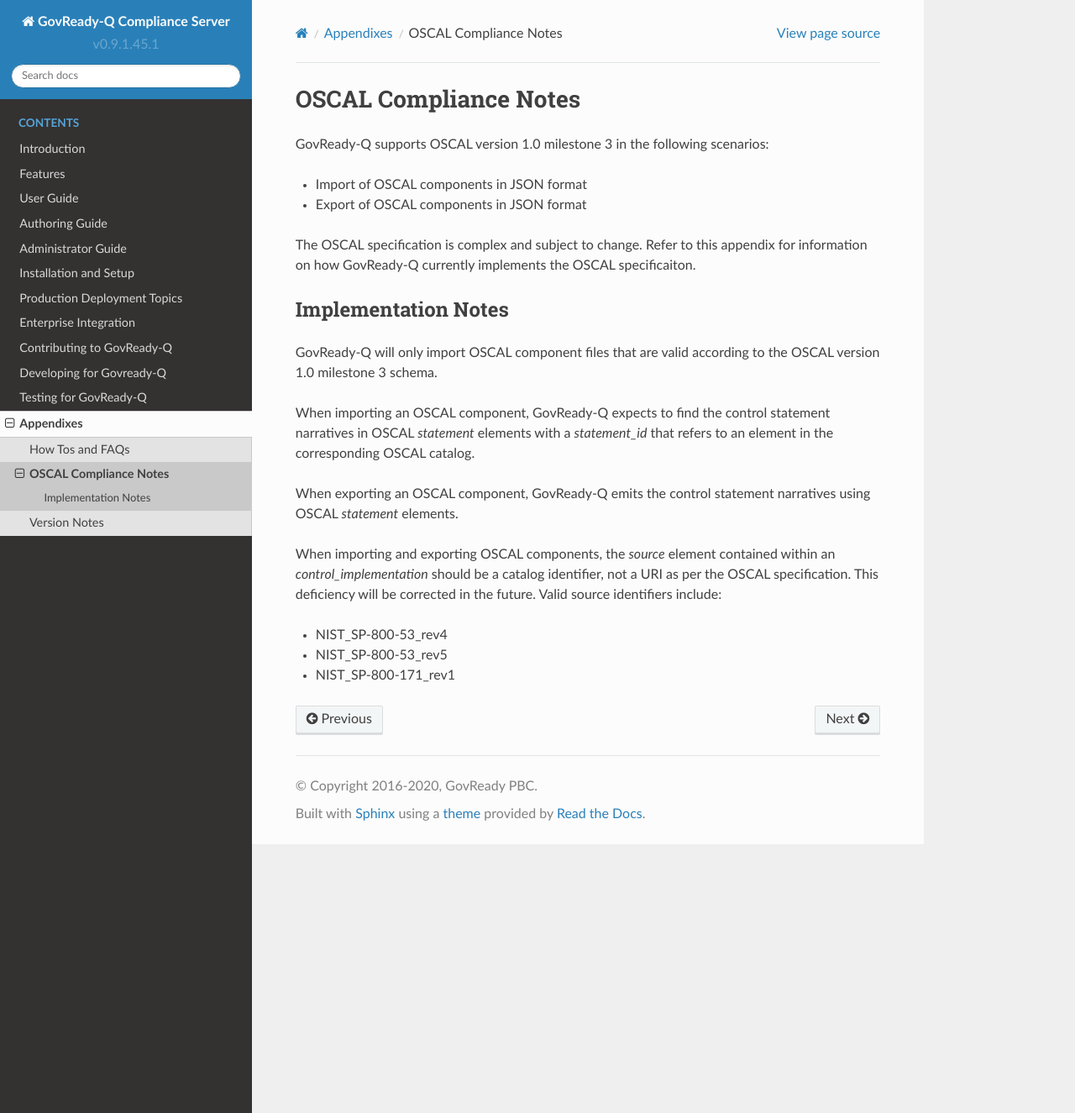
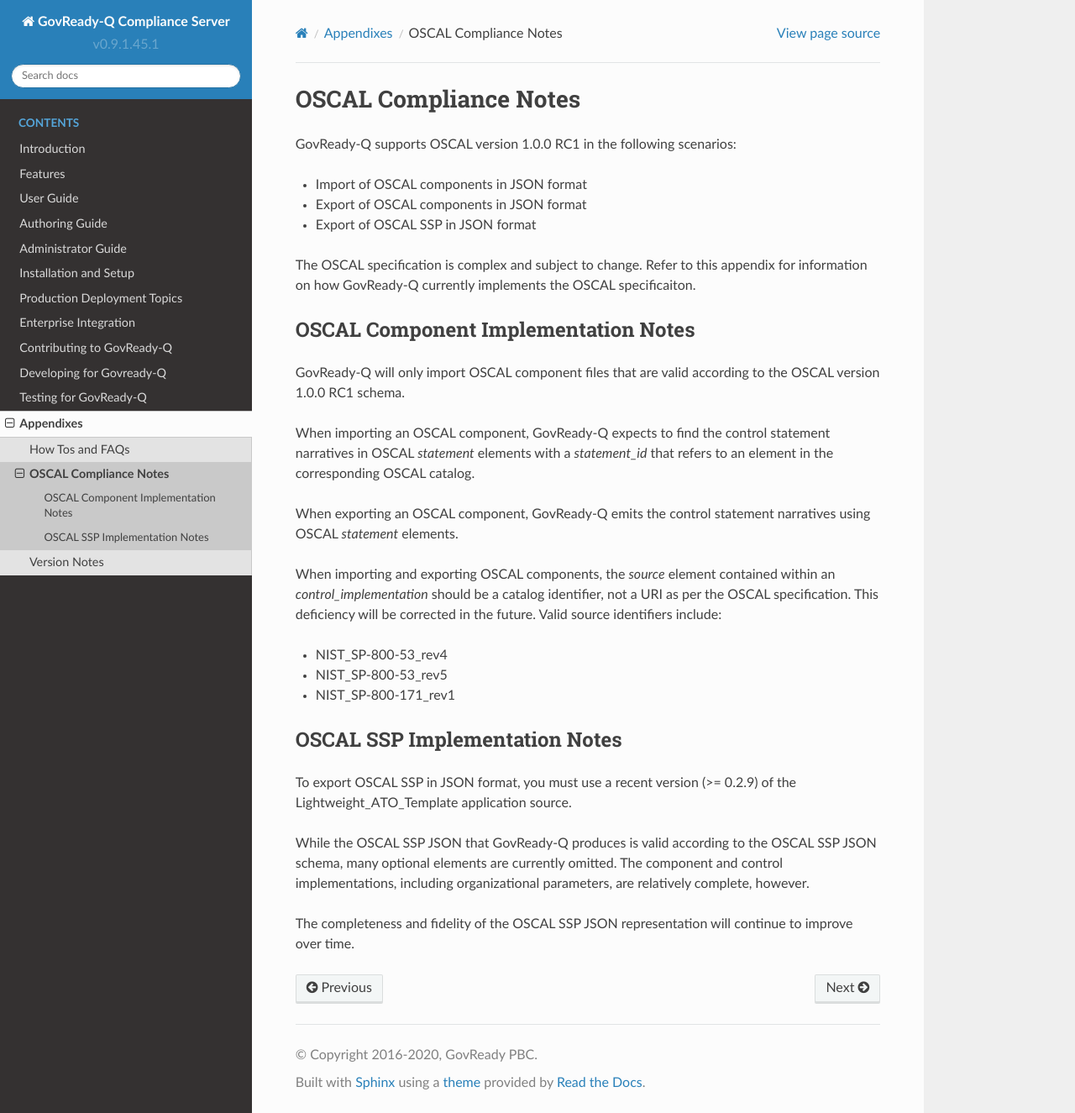
Before and after one commit to GovReady/govready-q-docs, a Sphinx documentation site: the page built from source/appendixes/oscal-compliance.rst, in a window 1280 px wide and 1325 px high. Shown: the whole window at 84% size. Built offline with Sphinx 7.4.7 and the Read the Docs theme 2.0.0, drawn with Linux system fonts in a browser that asks for light colours.

Commit message:
Add doc about OSCAL 1.0.0 RC1 and JSON SSP.

```diff
--- a/source/appendixes/oscal-compliance.rst
+++ b/source/appendixes/oscal-compliance.rst
@@ -5,20 +5,21 @@
 OSCAL Compliance Notes
 ======================
 
-GovReady-Q supports OSCAL version 1.0 milestone 3 in the following
+GovReady-Q supports OSCAL version 1.0.0 RC1 in the following
 scenarios:
 
 * Import of OSCAL components in JSON format
 * Export of OSCAL components in JSON format
+* Export of OSCAL SSP in JSON format
 
 The OSCAL specification is complex and subject to change.  Refer to
 this appendix for information on how GovReady-Q currently implements
 the OSCAL specificaiton.
 
-Implementation Notes
---------------------
+OSCAL Component Implementation Notes
+------------------------------------
 GovReady-Q will only import OSCAL component files that are valid
-according to the OSCAL version 1.0 milestone 3 schema.
+according to the OSCAL version 1.0.0 RC1 schema.
 
 When importing an OSCAL component, GovReady-Q expects to find the
 control statement narratives in OSCAL *statement* elements with a
@@ -37,3 +38,16 @@
 * NIST_SP-800-53_rev4
 * NIST_SP-800-53_rev5
 * NIST_SP-800-171_rev1
+
+OSCAL SSP Implementation Notes
+------------------------------
+To export OSCAL SSP in JSON format, you must use a recent version (>=
+0.2.9) of the Lightweight_ATO_Template application source.
+
+While the OSCAL SSP JSON that GovReady-Q produces is valid according
+to the OSCAL SSP JSON schema, many optional elements are currently
+omitted.  The component and control implementations, including
+organizational parameters, are relatively complete, however.
+
+The completeness and fidelity of the OSCAL SSP JSON representation
+will continue to improve over time.
```
